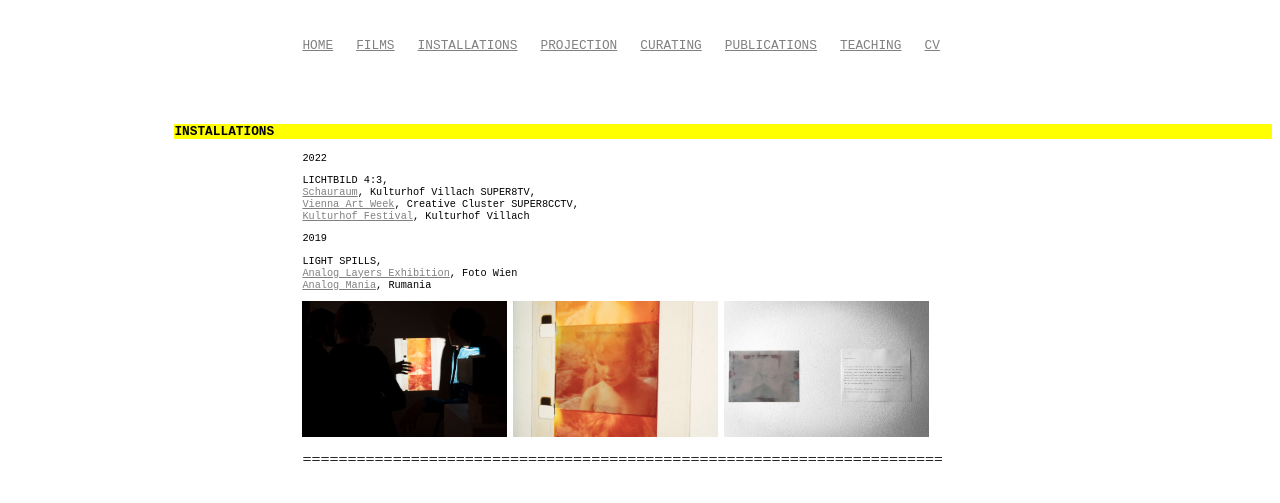
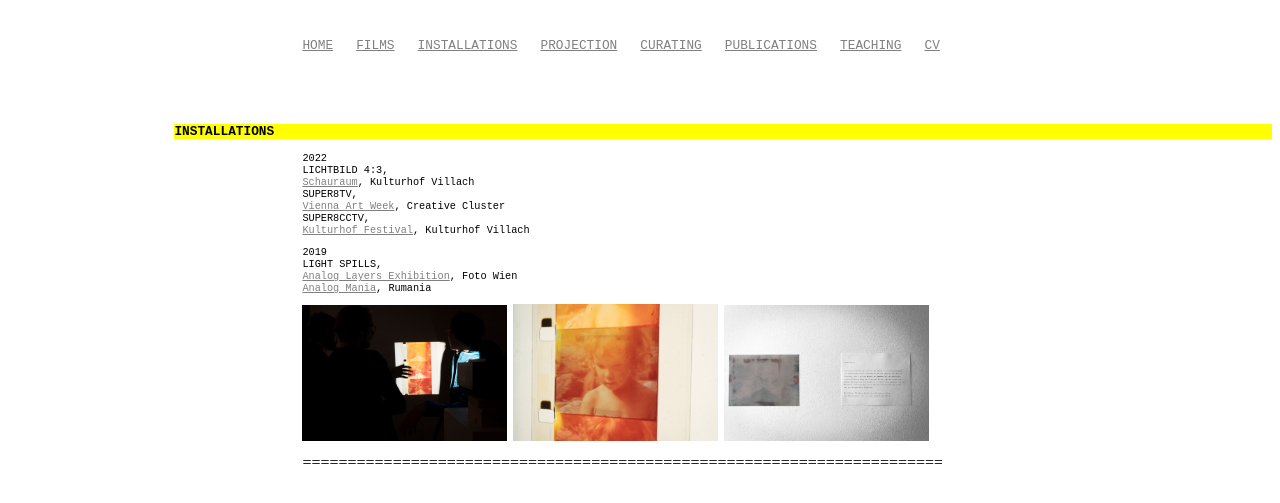
Before and after one commit to lostlostlost/lostlostlost, a Jekyll site: the page built from installations.md, in a window 1280 px wide. Shown: the top 503 px of the page. Built offline with Jekyll 4.4.1, drawn with Linux system fonts in a browser that asks for light colours; our own code applies the rules of GitHub Pages for plain Markdown files.

Commit message:
update 271222

```diff
--- a/installations.md
+++ b/installations.md
@@ -5,16 +5,14 @@ layout: page
 # Installations
 
 2022<br>
-
 <strong> Lichtbild 4:3, </strong><br>
-<a href="https://kulturhofvillach.at/events/2022/2022-11-26_vernissage_maicherplessl/" rel="noopener noreferrer" target="_blank">Schauraum</a>, Kulturhof Villach
+<a href="https://kulturhofvillach.at/events/2022/2022-11-26_vernissage_maicherplessl/" rel="noopener noreferrer" target="_blank">Schauraum</a>, Kulturhof Villach<br>
 <strong> Super8TV, </strong><br>
-<a href="https://www.viennaartweek.at/en/" rel="noopener noreferrer" target="_blank">Vienna Art Week</a>, Creative Cluster
+<a href="https://www.viennaartweek.at/en/" rel="noopener noreferrer" target="_blank">Vienna Art Week</a>, Creative Cluster<br>
 <strong> Super8CCTV, </strong><br>
 <a href="https://kulturhofvillach.at/events/2022/2022-09-02_festival/Kulturhofkeller" rel="noopener noreferrer" target="_blank"> Kulturhof Festival</a>, Kulturhof Villach
 
 2019<br>
-
 <strong> Light Spills, </strong><br>
 <a href="https://www.filmkoopwien.at/de/fotowien/" rel="noopener noreferrer" target="_blank">Analog Layers Exhibition</a>, Foto Wien<br>
 <a href="https://www.analogmania.ro/Analog" rel="noopener noreferrer" target="_blank"> Analog Mania</a>, Rumania
```
Also changed, not shown: curating.md (+1 -1 lines).
